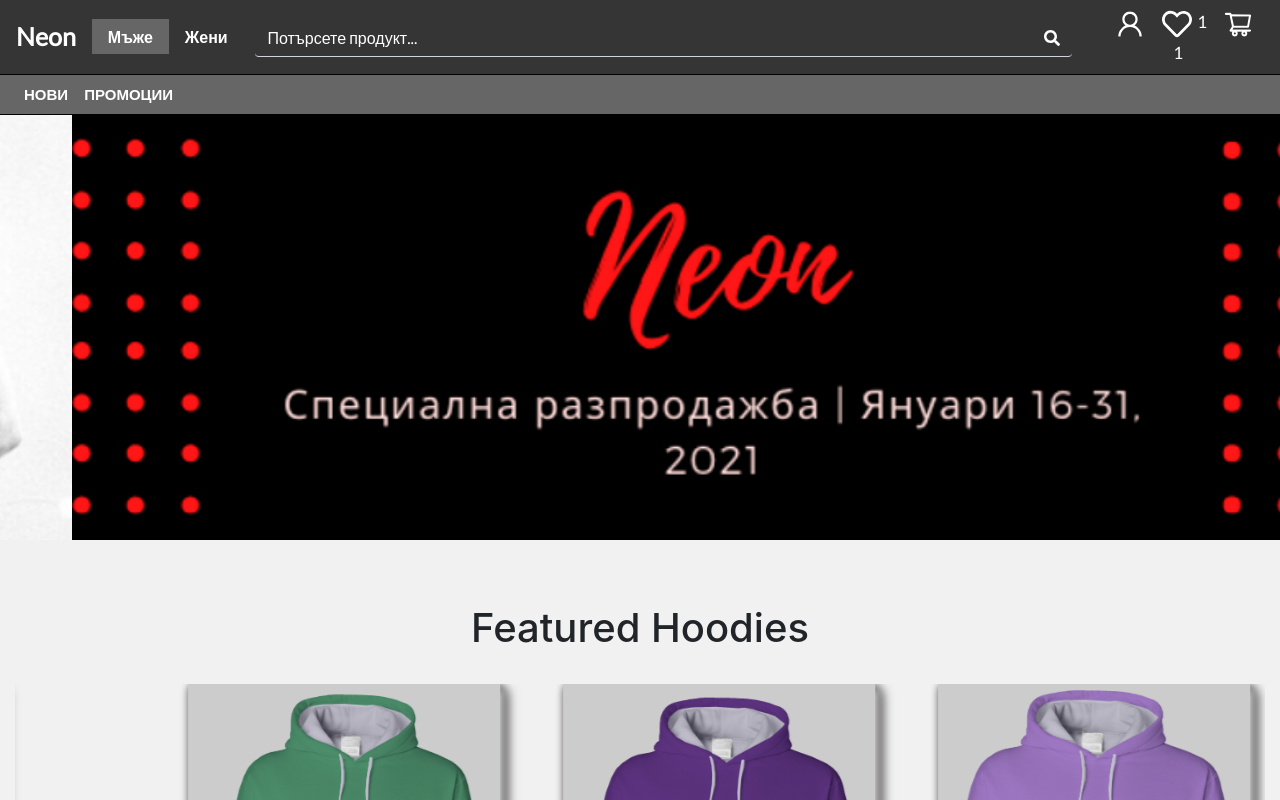
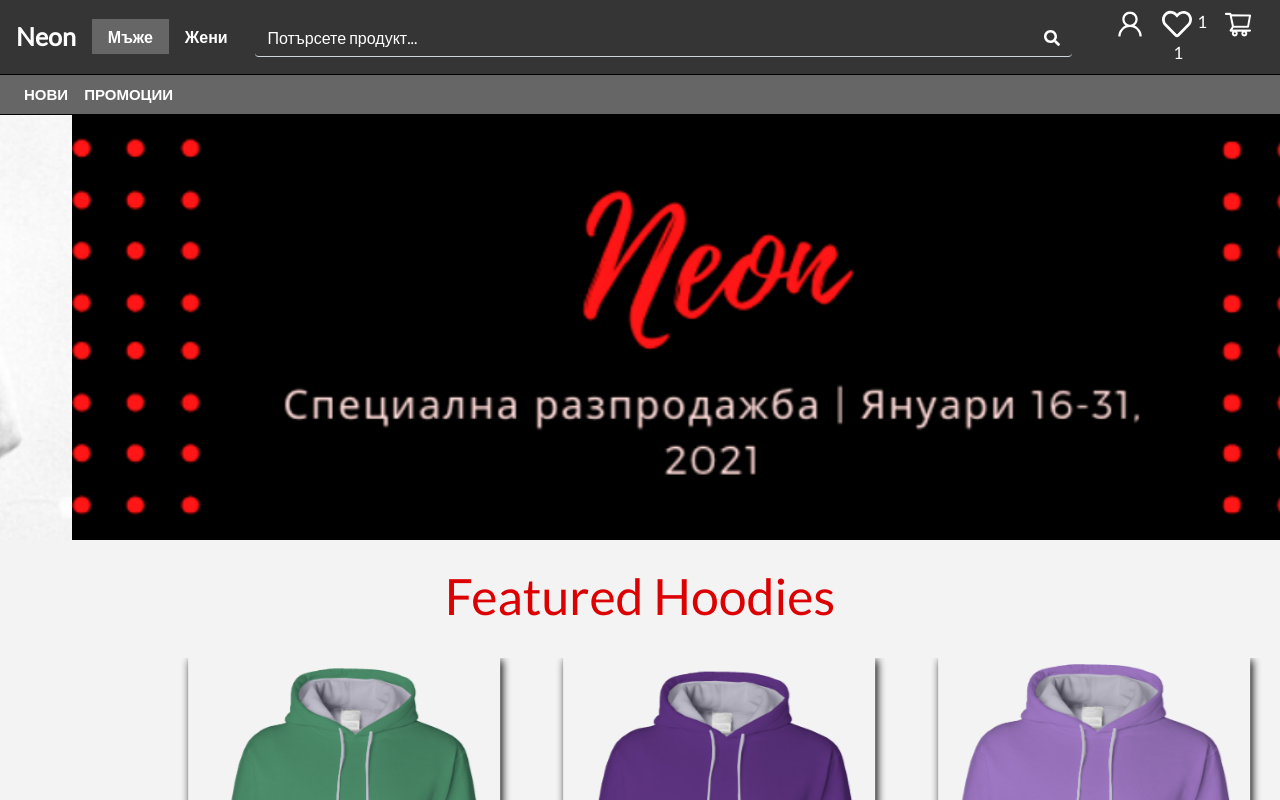
Before and after one commit to MartinYordanov374/WebStore-FullStack-Mockup, a React (Create React App) app: page /Home in a window 1280 px wide. Built offline with nearby package versions, Linux system fonts and the light colour scheme.

Commit message:
Added more styling to the featured

```diff
--- a/src/Components/Products.js
+++ b/src/Components/Products.js
@@ -35,19 +35,20 @@ class Products extends Component {
                 </Carousel>
 
                 <div className='Categories col-sm-12 col-md-12 col-lg-12 col-xs-12'>
-                    <h1>Featured Hoodies</h1>
+                    <h1 className='featured'>Featured Hoodies</h1>
                     <br></br>
                     <Carousel>
                         <Carousel.Item>
                             <div className='Hoodies'>
-                                    <img className='showProductImage' src={Hoodie_Featured_One}></img>
+                                    <img className='showProductImage' href = '/women' src={Hoodie_Featured_One}></img>
                                     {/* <a href='/men' className='CategoryLink'><p className='caption'><strong>Мъже</strong></p></a> */}
-                                    <img className='showProductImage' src={Hoodie_Featured_Two}></img>
+                                    <img className='showProductImage' href='/women'src={Hoodie_Featured_Two}></img>
 
-                                    <img className='showProductImage' src={Hoodie_Featured_Three}></img>
+                                    <img className='showProductImage' href = '/men' src={Hoodie_Featured_Three}></img>
 
                                     {/* <a href='/men' className='CategoryLink'><p className='caption'><strong>Мъже</strong></p></a> */}
                             </div>
+
                         </Carousel.Item>
                         <Carousel.Item>
                             <div className='Hoodies'>
--- a/src/Components/css/Products.css
+++ b/src/Components/css/Products.css
@@ -7,12 +7,12 @@ body, html {
 }
 
 .App {
-  background-color: #f2f1f1;
-  background-color: #f2f1f1;
+  background-color: #f3f3f3;
+  background-color: #f3f3f3;
 }
 
 .App .products {
-  background-color: #f2f1f1;
+  background-color: #f3f3f3;
 }
 
 .hoodieWrapper {
@@ -47,8 +47,14 @@ body, html {
   margin-left: 38.5%;
 }
 
+.featured {
+  font-family: 'Lato', sans-serif;
+  color: #dc0000;
+  font-size: 50px;
+}
+
 .Categories {
-  margin-top: 5%;
+  margin-top: 2%;
 }
 
 .Categories .Hoodies {
@@ -116,10 +122,8 @@ body, html {
 }
 
 .showProductImage {
-  -webkit-filter: drop-shadow(4px 4px 4px #d3d1d1);
-          filter: drop-shadow(4px 4px 4px #d3d1d1);
   margin-left: 10%;
-  background-color: #cccccc;
+  background-color: #f3f3f3;
 }
 
 .showProductImage:hover {
--- a/src/Components/css/Products.scss
+++ b/src/Components/css/Products.scss
@@ -15,17 +15,17 @@ body, html{
     // background-color: #687477;
     // background-color: #403234;
 
-    background-color: rgb(242, 241, 241);
+    background-color:#f3f3f3;
 
     .products{
         // background-image: linear-gradient(180deg, #e3e0cf, #c5d5db, #9fa8a3,);
-        background-color:  rgb(242, 241, 241);
+        background-color:#f3f3f3;
     }
     //c5d5db
     //9fa8a3
     //e3e0cf
     // background-color:  #9fa8a3;
-    background-color:  rgb(242, 241, 241);
+    background-color:#f3f3f3;
 }
 @mixin CategoriesBackground{
 
@@ -78,9 +78,14 @@ body, html{
     width: 25%;
     margin-left: 38.5%;
 }
+.featured{
+    font-family: 'Lato', sans-serif;
+    color: rgb(220, 0, 0);
+    font-size: 50px;
+}
 .Categories{
     // display: inline-flex;
-    margin-top: 5%;
+    margin-top: 2%;
     // filter: drop-shadow(2px 2px 2px black);
     .Hoodies{
         // @include CategoriesBackground();
@@ -120,11 +125,11 @@ body, html{
 }
 
 .showProductImage{
-    filter: drop-shadow(4px 4px 4px rgb(211, 209, 209));
-    // float: left;
+    // filter: drop-shadow(4px 4px 4px rgb(211, 209, 209));
+        // float: left;
     // max-width: 50%;
     margin-left: 10%;
-    background-color: rgb(204, 204, 204);
+    background-color:#f3f3f3;
     &:hover{
         transform: scale(1.02,1.02)
     }
```
Also changed, not shown: 1 other file (tests, documents, lock files or other folders).
